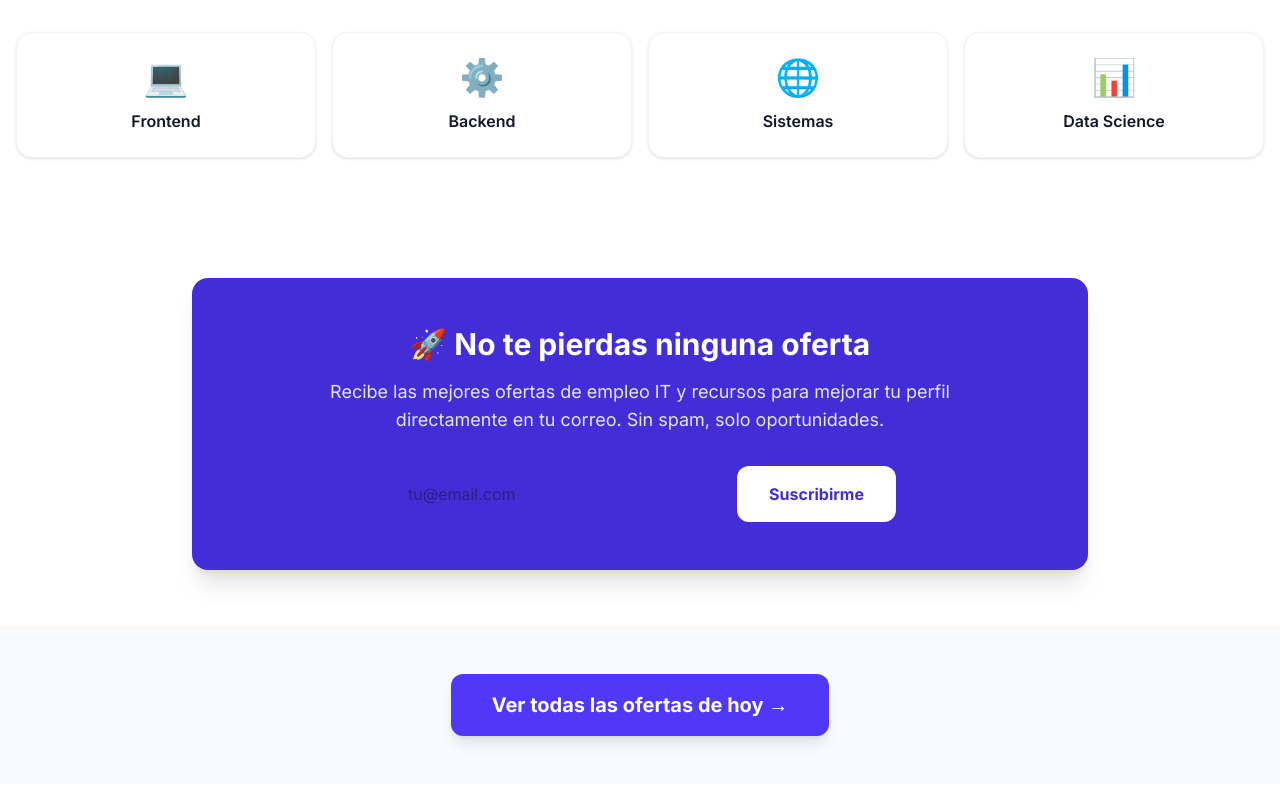
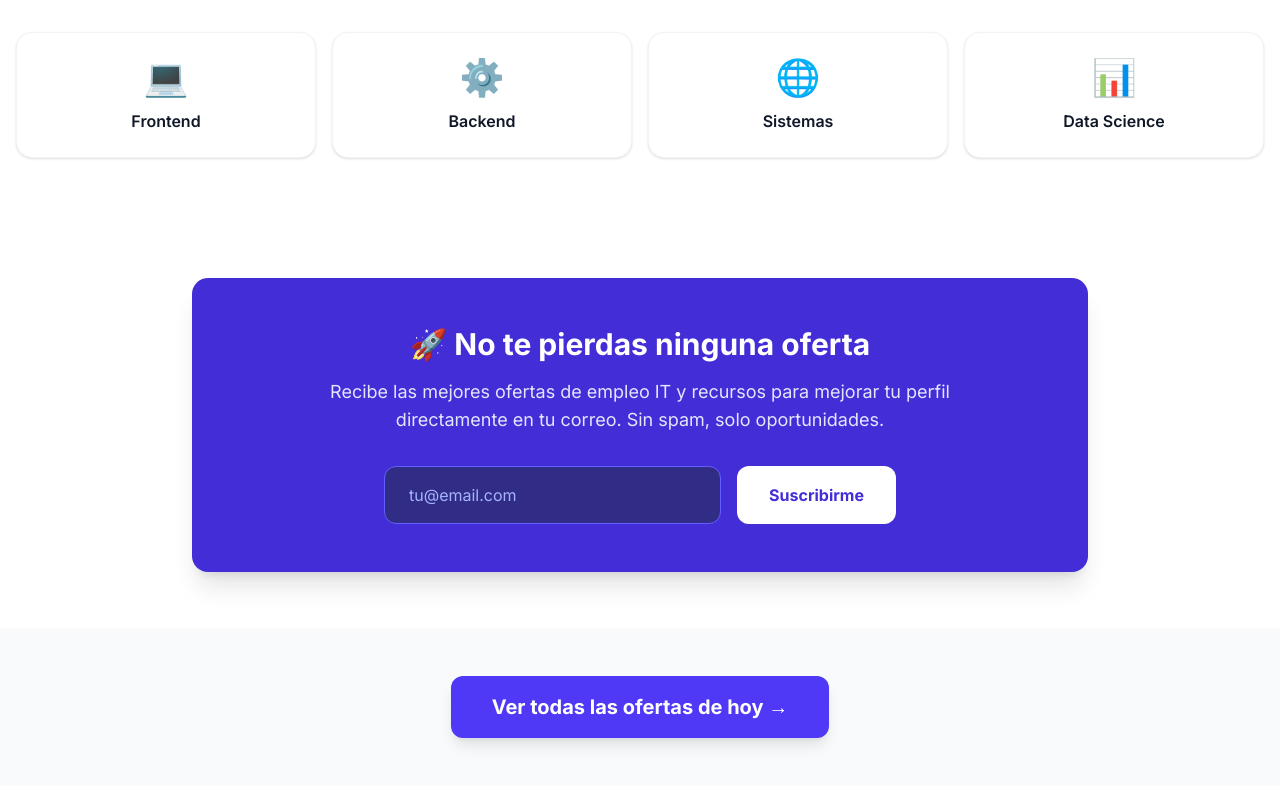
Before and after one commit to Raulmate7/Portal-Trabajo, a Next.js app in the folder frontend/: page / in a window 1280 px wide. Shown: the part 482-1268 px from the top of the page. Built offline with nearby package versions, Linux system fonts and the light colour scheme.

Commit message:
Fix newsletter API path and text color

```diff
--- a/frontend/components/Newsletter.tsx
+++ b/frontend/components/Newsletter.tsx
@@ -13,8 +13,8 @@ export default function Newsletter() {
     setStatus('loading');
 
     try {
-      // Aquí conectaremos con tu Backend en el siguiente paso
-      const response = await fetch(`${process.env.NEXT_PUBLIC_API_URL}/subscribe`, {
+      // CORRECCIÓN: Usamos la ruta interna de Next.js
+      const response = await fetch('/api/subscribe', {
         method: 'POST',
         headers: { 'Content-Type': 'application/json' },
         body: JSON.stringify({ email }),
@@ -27,6 +27,7 @@ export default function Newsletter() {
         setStatus('error');
       }
     } catch (error) {
+      console.error(error);
       setStatus('error');
     }
   };
@@ -41,7 +42,7 @@ export default function Newsletter() {
       </p>
 
       {status === 'success' ? (
-        <div className="bg-green-500 text-white p-4 rounded-xl font-bold animate-pulse">
+        <div className="bg-green-500 text-white p-4 rounded-xl font-bold animate-pulse border-2 border-green-400">
           ¡Genial! Te has apuntado correctamente. 🎉
         </div>
       ) : (
@@ -52,12 +53,13 @@ export default function Newsletter() {
             value={email}
             onChange={(e) => setEmail(e.target.value)}
             required
-            className="px-6 py-4 rounded-xl text-gray-900 w-full focus:outline-none focus:ring-4 focus:ring-indigo-300"
+            // DISEÑO NUEVO: Fondo oscuro y letra blanca para máximo contraste
+            className="px-6 py-4 rounded-xl bg-indigo-900 border border-indigo-500 text-white placeholder-indigo-300 w-full focus:outline-none focus:ring-4 focus:ring-indigo-400 transition-all"
           />
           <button
             type="submit"
             disabled={status === 'loading'}
-            className="bg-white text-indigo-700 font-bold py-4 px-8 rounded-xl hover:bg-gray-100 transition-colors disabled:opacity-50"
+            className="bg-white text-indigo-700 font-bold py-4 px-8 rounded-xl hover:bg-gray-100 transition-colors disabled:opacity-50 whitespace-nowrap"
           >
             {status === 'loading' ? 'Guardando...' : 'Suscribirme'}
           </button>
@@ -65,7 +67,7 @@ export default function Newsletter() {
       )}
 
       {status === 'error' && (
-        <p className="text-red-300 mt-4 font-semibold">
+        <p className="text-red-200 bg-red-900/50 p-2 rounded mt-4 font-semibold text-sm">
           Hubo un error. Inténtalo de nuevo más tarde.
         </p>
       )}
```
